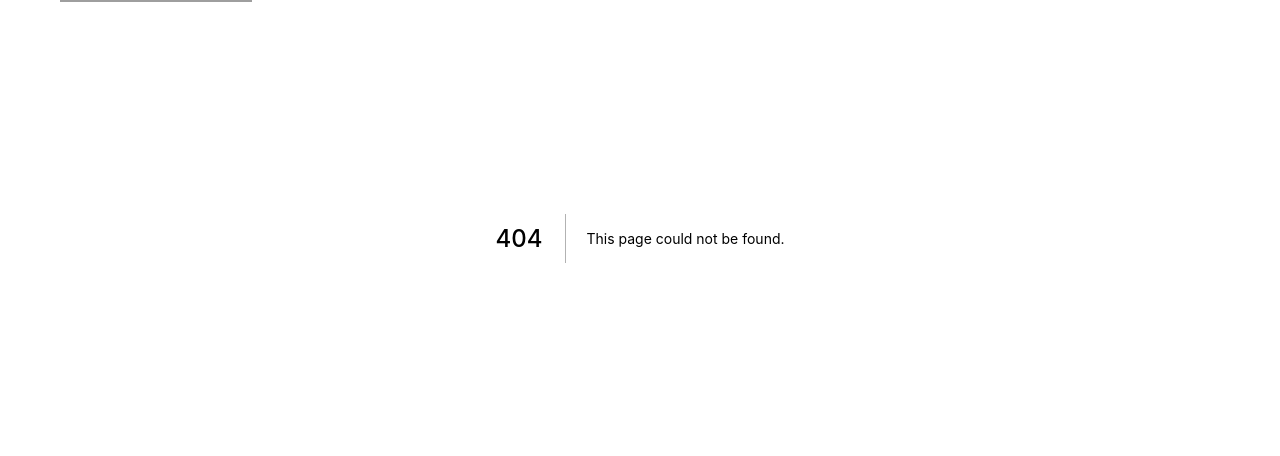
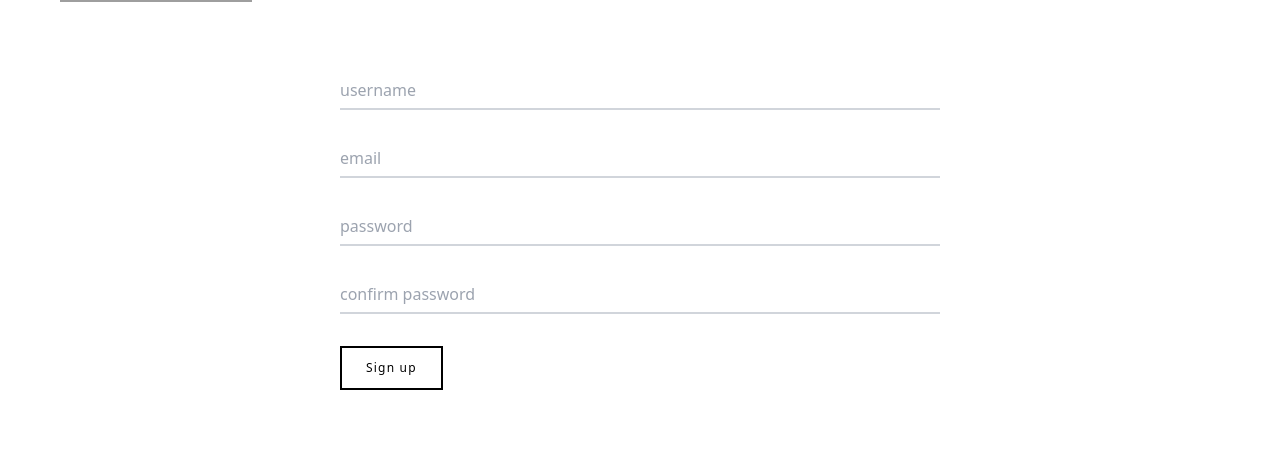
Before and after one commit to satvik-1203/7setps-client, a Next.js app: page /sign-up in a window 1280 px wide. Before the commit this address had no page. Shown: the part 162-618 px from the top of the page. Built offline with nearby package versions, Linux system fonts and the light colour scheme; grey boxes are pictures that could not be loaded.

Commit message:
:construction: working on sign up page

```diff
--- a/components/layouts/Layout.tsx
+++ b/components/layouts/Layout.tsx
@@ -4,6 +4,7 @@ import Image from "next/image";
 import { motion, useAnimation } from "framer-motion";
 import NavOptions from "./NavOptions";
 import { navOptions } from "@Misc/navOptions";
+import { useRouter } from "next/router";
 
 const bodyVariants = {
   initial: {
@@ -23,6 +24,7 @@ const bodyVariants = {
 const Layout: React.FC = ({ children }) => {
   const [navOpen, setNavOpen] = useState(false);
   const control = useAnimation();
+  const router = useRouter();
 
   useEffect(() => {
     if (navOpen) {
@@ -44,11 +46,15 @@ const Layout: React.FC = ({ children }) => {
     return () => window.removeEventListener("resize", () => {});
   }, []);
 
+  useEffect(() => {
+    setNavOpen(false);
+  }, [router.pathname]);
+
   return (
     <>
       <div>
         <div className="absolute lg:hidden right-0 top-0 bottom-0  w-[80%]">
-          <NavOptions navOptions={navOptions} />
+          <NavOptions state={navOpen} navOptions={navOptions} />
         </div>
         <motion.div className="z-10" variants={bodyVariants} animate={control}>
           <Nav navOptions={navOptions} setState={setNavOpen} />
--- a/components/layouts/NavOptions.tsx
+++ b/components/layouts/NavOptions.tsx
@@ -4,15 +4,20 @@ import { NavOptions } from "@Misc/navOptions";
 
 interface Props {
   navOptions: NavOptions;
+  state: boolean;
 }
 
-const NavOption: React.FC<Props> = ({ navOptions }) => {
+const NavOption: React.FC<Props> = ({ navOptions, state }) => {
   return (
     <>
       {navOptions.map((option, index) => (
         <Link key={index} href={option.path}>
           <a>
-            <div className="font-patrick h-[4.5rem] tracking-widest border-b-[0.1px] border-gray-200 text-black flex justify-center items-center">
+            <div
+              className={` ${
+                !state ? "hidden" : "flex"
+              } font-patrick h-[4.5rem] tracking-widest border-b-[0.1px] border-gray-200 text-black justify-center items-center`}
+            >
               {option.name}
             </div>
           </a>
--- /dev/null
+++ b/components/pages/SignUp/index.tsx
@@ -0,0 +1,56 @@
+import React from "react";
+import IInput from "@Interfaces/input.interface";
+import InputBox from "@Components/shared/InputBox";
+import Button from "@Components/shared/Button";
+
+interface Props {}
+
+const inputs: IInput[] = [
+  {
+    id: "username",
+    name: "username",
+    placeholder: "Username",
+    type: "text",
+  },
+  {
+    id: "email",
+    name: "email",
+    placeholder: "example@email.com",
+    type: "email",
+  },
+  {
+    id: "password",
+    name: "password",
+    placeholder: "Password",
+    type: "password",
+  },
+  {
+    id: "confirm password",
+    name: "confirm password",
+    placeholder: "Confirm Password",
+    type: "password",
+  },
+];
+
+const index: React.FC<Props> = () => {
+  return (
+    <div className="min-h-screen flex justify-center items-center max-w-[800px] mx-auto bg-white">
+      <main className="w-3/4">
+        <form
+          onClick={(e) => {
+            e.preventDefault();
+          }}
+        >
+          <div className="flex flex-col space-y-7 w-full">
+            {inputs.map((input) => (
+              <InputBox inputInfo={input} />
+            ))}
+          </div>
+          <Button data={{ name: "Sign up", type: "submit" }} />
+        </form>
+      </main>
+    </div>
+  );
+};
+
+export default index;
--- a/components/pages/home/OurStory.tsx
+++ b/components/pages/home/OurStory.tsx
@@ -1,6 +1,7 @@
 import React from "react";
 
 import { IOurStory } from "@Root/pages/index";
+import Button from "@Components/shared/Button";
 
 interface Props {
   data: IOurStory;
@@ -24,9 +25,9 @@ const OurStory: React.FC<Props> = ({ data }) => {
         </div>
 
         <div>
-          <button className="px-6 py-3 border-2 xl:border mr-20 border-black text-xs tracking-widest my-4 mt-8 md:mt-0 ">
-            PING US
-          </button>
+          <Button
+            data={{ name: "PING US", type: "button", className: "md:mt-0" }}
+          />
         </div>
       </div>
     </div>
--- /dev/null
+++ b/components/shared/Button.tsx
@@ -0,0 +1,20 @@
+import IButton from "@Interfaces/button.interface";
+import React from "react";
+
+interface Props {
+  data: IButton;
+}
+
+const Button: React.FC<Props> = ({ data }) => {
+  const { name, type, className } = data;
+  return (
+    <button
+      type={type}
+      className={` px-6 py-3 border-2  mr-20 border-black text-xs tracking-widest my-4 mt-8  ${className}`}
+    >
+      {name}
+    </button>
+  );
+};
+
+export default Button;
--- /dev/null
+++ b/components/shared/InputBox.tsx
@@ -0,0 +1,29 @@
+import React from "react";
+import IInput from "@Interfaces/input.interface";
+
+interface Props {
+  inputInfo: IInput;
+}
+
+const InputBox: React.FC<Props> = ({ inputInfo }) => {
+  const { id, name, placeholder, type } = inputInfo;
+  return (
+    <div className="relative">
+      <input
+        id={id}
+        name={name}
+        type={type}
+        className="peer h-10 w-full border-b-2 border-gray-300 text-gray-900 placeholder-transparent focus:outline-none focus:border-rose-600"
+        placeholder={placeholder}
+      />
+      <label
+        htmlFor={name}
+        className="absolute left-0 -top-3.5 text-gray-600 text-sm transition-all peer-placeholder-shown:text-base peer-placeholder-shown:text-gray-400 peer-placeholder-shown:top-2 peer-focus:-top-3.5 peer-focus:text-gray-600 peer-focus:text-sm"
+      >
+        {name}
+      </label>
+    </div>
+  );
+};
+
+export default InputBox;
--- /dev/null
+++ b/interfaces/button.interface.ts
@@ -0,0 +1,5 @@
+export default interface IButton {
+  name: string;
+  type: "button" | "submit" | "reset";
+  className?: string;
+}
--- /dev/null
+++ b/interfaces/input.interface.ts
@@ -0,0 +1,6 @@
+export default interface IInput {
+  id: string;
+  name: string;
+  type: string;
+  placeholder: string;
+}
--- /dev/null
+++ b/pages/sign-up.tsx
@@ -0,0 +1,9 @@
+import React from "react";
+import type { NextPage } from "next";
+import SignUp from "@Components/pages/SignUp";
+
+const signup: NextPage = () => {
+  return <SignUp />;
+};
+
+export default signup;
--- a/styles/tailwind.css
+++ b/styles/tailwind.css
@@ -11,6 +11,7 @@ html {
 body {
   min-height: 100vh;
   max-width: 100vw;
+  background-color: white;
 }
 
 @layer components {
--- a/tailwind.config.js
+++ b/tailwind.config.js
@@ -13,7 +13,11 @@ module.exports = {
       sans: ["'Poppins'", ...tailwindCss.fontFamily.sans],
       patrick: ["'Patrick Hand SC'"],
     },
-    extend: {},
+    extend: {
+      zIndex: {
+        "-10": -10,
+      },
+    },
   },
   variants: {
     extend: {},
```
